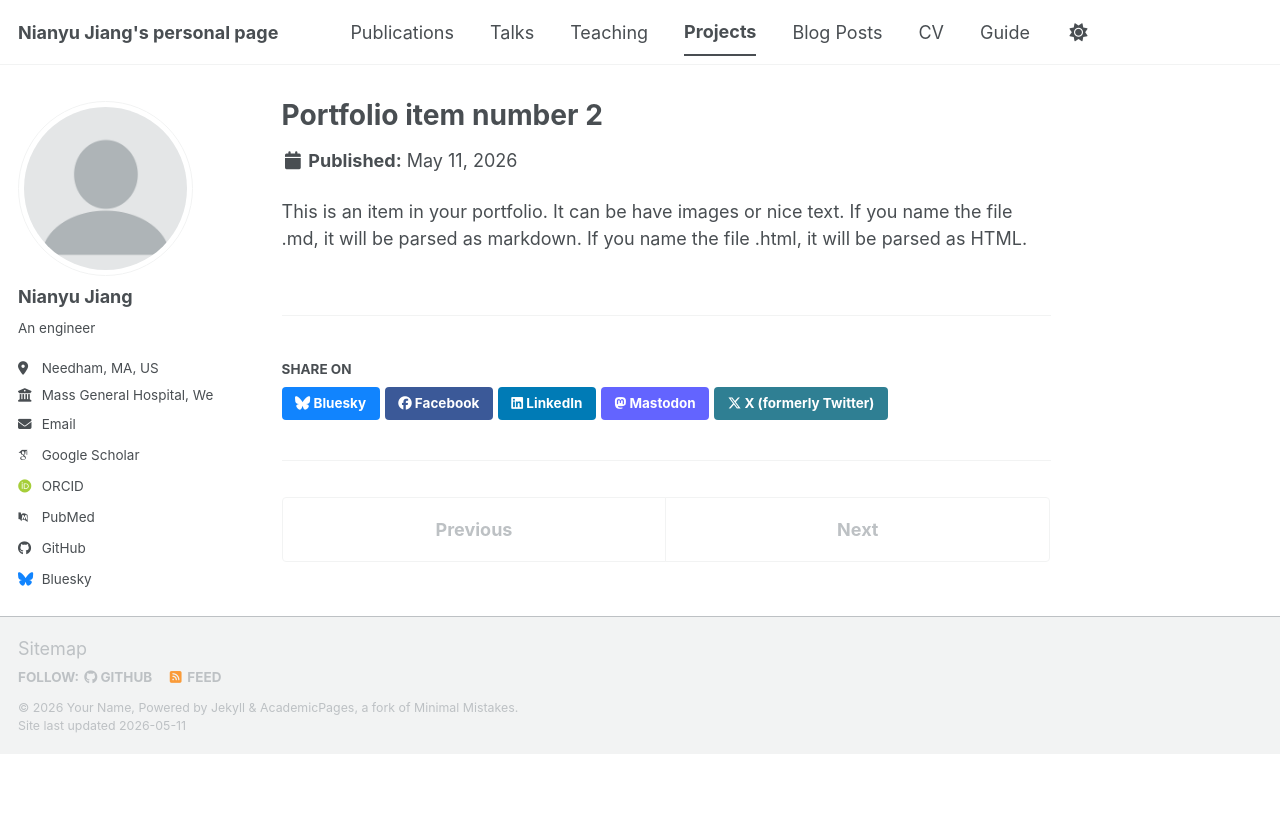
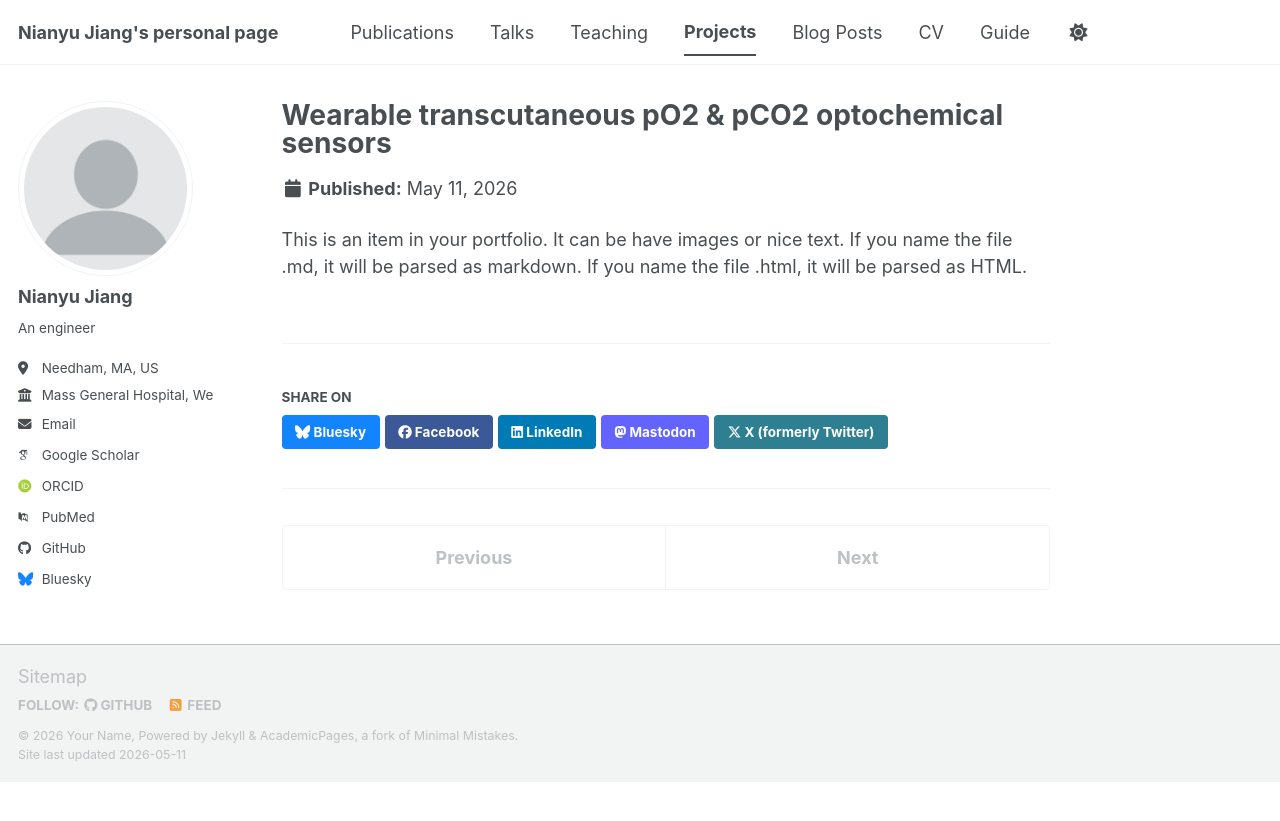
Before and after one commit to NianyuJiang/NianyuJiang.github.io, a Jekyll site: the page built from _portfolio/portfolio-2.html, in a window 1280 px wide. Shown: the top 821 px of the page. Built offline with Jekyll 4.4.1, drawn with Linux system fonts in a browser that asks for light colours; some web fonts are replaced; a script bundle is joined from its source files by our own code; library files that are not in the unit come from our copies.

Commit message:
Update portfolio-2.html

```diff
--- a/_portfolio/portfolio-2.html
+++ b/_portfolio/portfolio-2.html
@@ -1,6 +1,6 @@
 ---
-title: "Portfolio item number 2"
-excerpt: "Short description of portfolio item number 2 <br/><img src='/images/500x300.png'>"
+title: "Wearable transcutaneous pO2 & pCO2 optochemical sensors"
+excerpt: "Sensors using fluorescence for transcutaneous pO2 and pCO2 detection <br/><img src='/images/500x300.png'>"
 collection: portfolio
 ---
 
```
